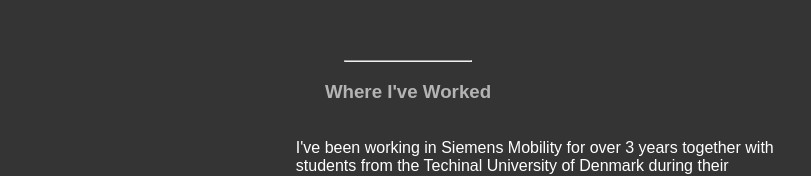
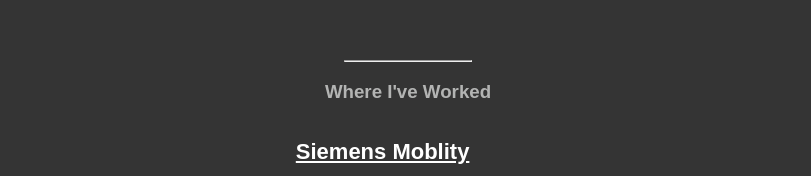
Before and after one commit to Kruhlmann/kruhlmann.dev, a plain HTML site: page index.html in a window 1280 px wide. Shown: the part 1080-1256 px from the top of the page, without its empty margins (232-1043 px from the left). Drawn offline with nearby package versions, Linux system fonts and the light colour scheme.

Commit message:
Missing title

```diff
--- a/index.html
+++ b/index.html
@@ -46,6 +46,7 @@
 							<img src="img/siemens.png" width="235" height"275" />
 						</td>
 						<td valign="top">
+							<h2>Siemens Moblity</h2>
 							<p>I've been working in Siemens Mobility for over 3 years together with students from the Techinal University of Denmark during their undergraduate, master or PhD projects. I've had rich opportunity to explore many different tools and environments for working with vastly different projects, all the while I've been sharpening my affinity for problem solving especially in the face of uncertainty and unpredictable requirements.</p>
 
 <p>This in turn has molded me into a very pragmatic and creative developer, and although potency of standards and conventions is undeniable, thinking outside the box has proved a healthy way for solving many of the challenges I faced during my work.<p>
```
